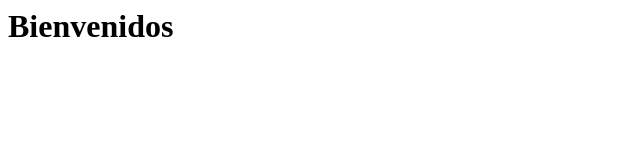
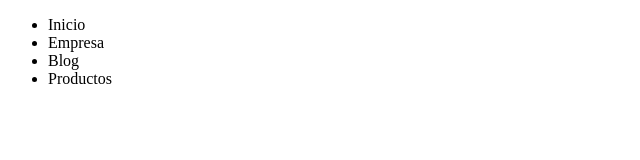
Before and after one commit to CesarDJC/proyecto1, a plain HTML site: page index.html in a window 1280 px wide. Shown: the whole page, without its empty margins (0-640 px from the left). Drawn offline with Linux system fonts and the light colour scheme.

Commit message:
Index modificado y creado el archivo main.js

```diff
--- a/index.html
+++ b/index.html
@@ -1 +1,21 @@
-<h1>Bienvenidos</h1>
+
+<!DOCTYPE html>
+<html lang="en">
+<head>
+    <meta charset="UTF-8">
+    <meta name="viewport" content="width=device-width, initial-scale=1.0">
+    <title>Document</title>
+</head>
+<body>
+    <div class="navegacion">
+        <ul>
+            <li>Inicio</li>
+            <li>Empresa</li>
+            <li>Blog</li>
+            <li>Productos</li>
+
+        </ul>
+
+    </div>
+</body>
+</html>
--- /dev/null
+++ b/main.js
@@ -0,0 +1 @@
+let numero=1;
```
